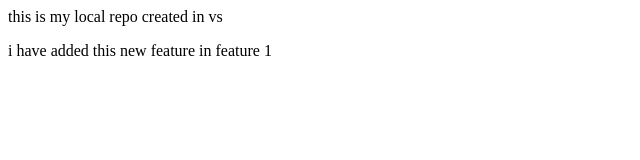
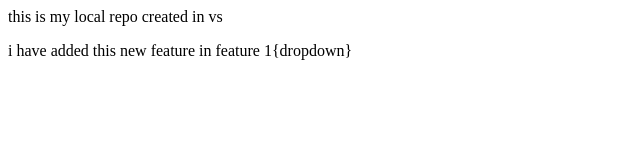
Before and after one commit to mehran-khursheed/localrepoOnGit, a plain HTML site: page index.html in a window 1280 px wide. Shown: the full height of the page, 0-640 px from the left. Drawn offline with Linux system fonts and the light colour scheme.

```diff
--- a/index.html
+++ b/index.html
@@ -1,2 +1,2 @@
 <h>this is my local repo created in vs</h>
-<p>i have added this new feature in feature 1</p>
+<p>i have added this new feature in feature 1{dropdown}</p>
```
